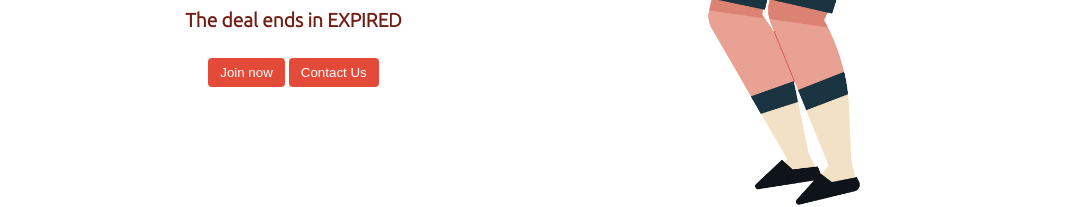
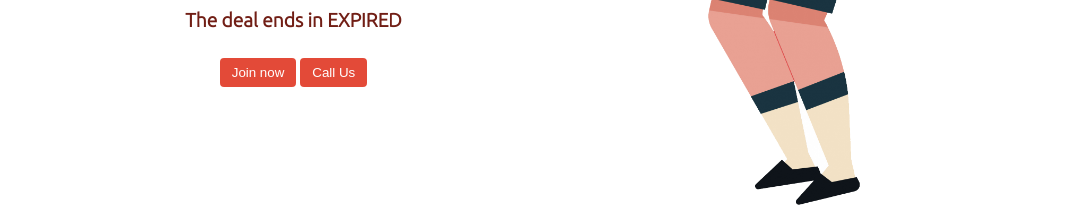
Before and after one commit to gandlaramu/landing-page, a plain HTML site: page index.html in a window 1280 px wide. Shown: the part 591-798 px from the top of the page, without its empty margins (97-1169 px from the left). Drawn offline with Linux system fonts and the light colour scheme.

```diff
--- a/index.html
+++ b/index.html
@@ -42,7 +42,7 @@
                             <p class="deal text-center">The deal ends in <span id="demo"></span></p>
                             <div class="buttons">
                                 <button class="btn">Join now</button>
-                                <button class="btn">Contact Us</button>
+                                <button class="btn">Call Us</button>
                             </div>
                     </div>
                     <div class="topright flex justify-center">
```
